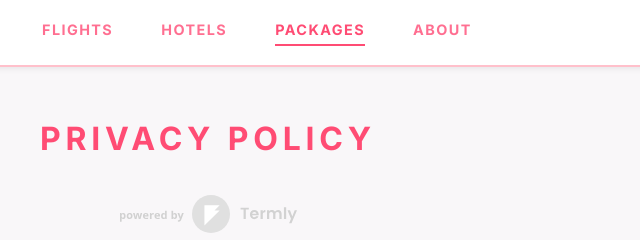
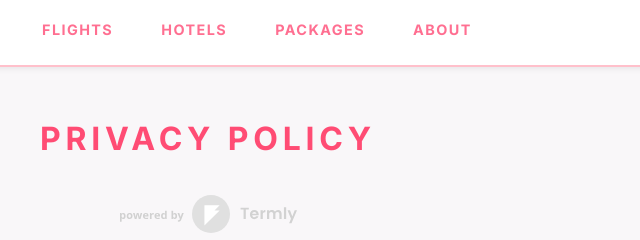
Before and after one commit to flopgov/floptropica-travel, a plain HTML site: page privacy.html in a window 1280 px wide. Shown: the top 240 px of the page, 432-1072 px from the left. Drawn offline with Linux system fonts and the light colour scheme.

Commit message:
Update privacy.html

```diff
--- a/privacy.html
+++ b/privacy.html
@@ -206,7 +206,7 @@
     <a href="index.html">HOME</a>
     <a href="flights.html">FLIGHTS</a>
     <a href="hotels.html">HOTELS</a>
-    <a href="packages.html" aria-current="page">PACKAGES</a>
+    <a href="packages.html">PACKAGES</a>
     <a href="about.html">ABOUT</a>
   </nav>
 
```
